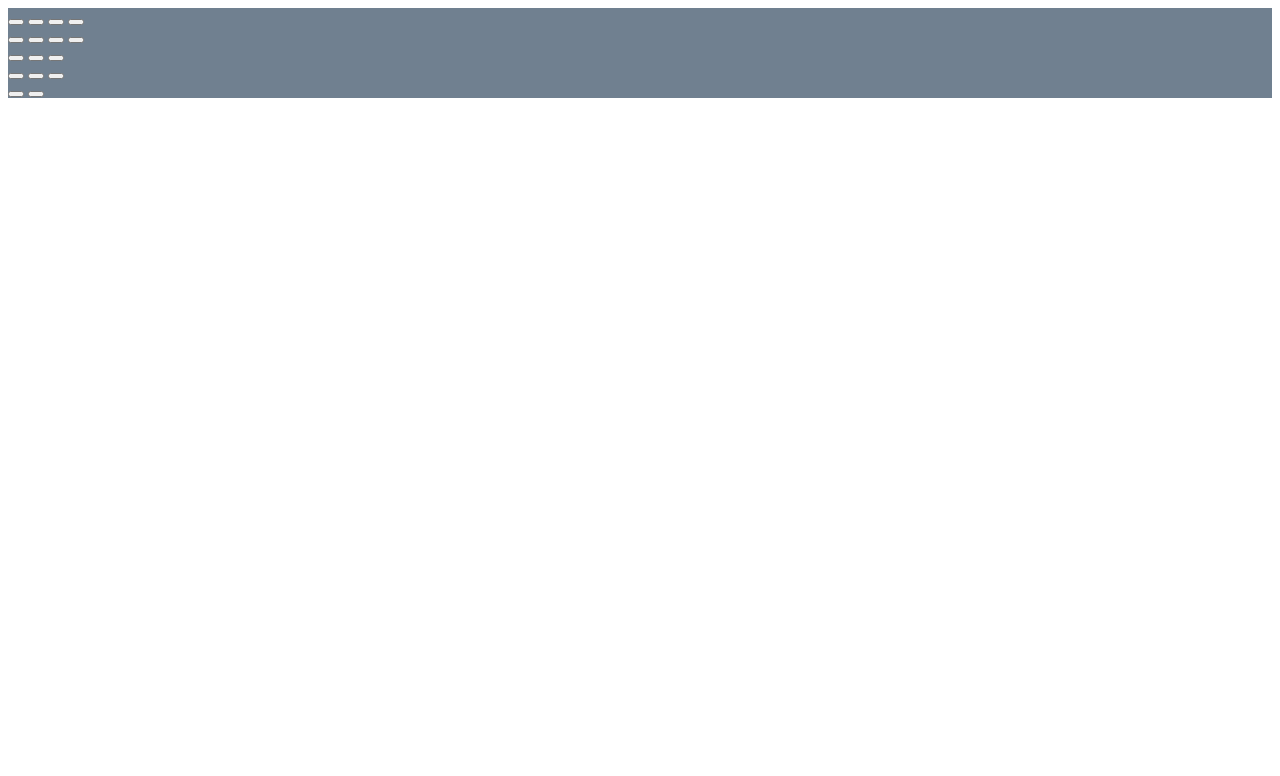
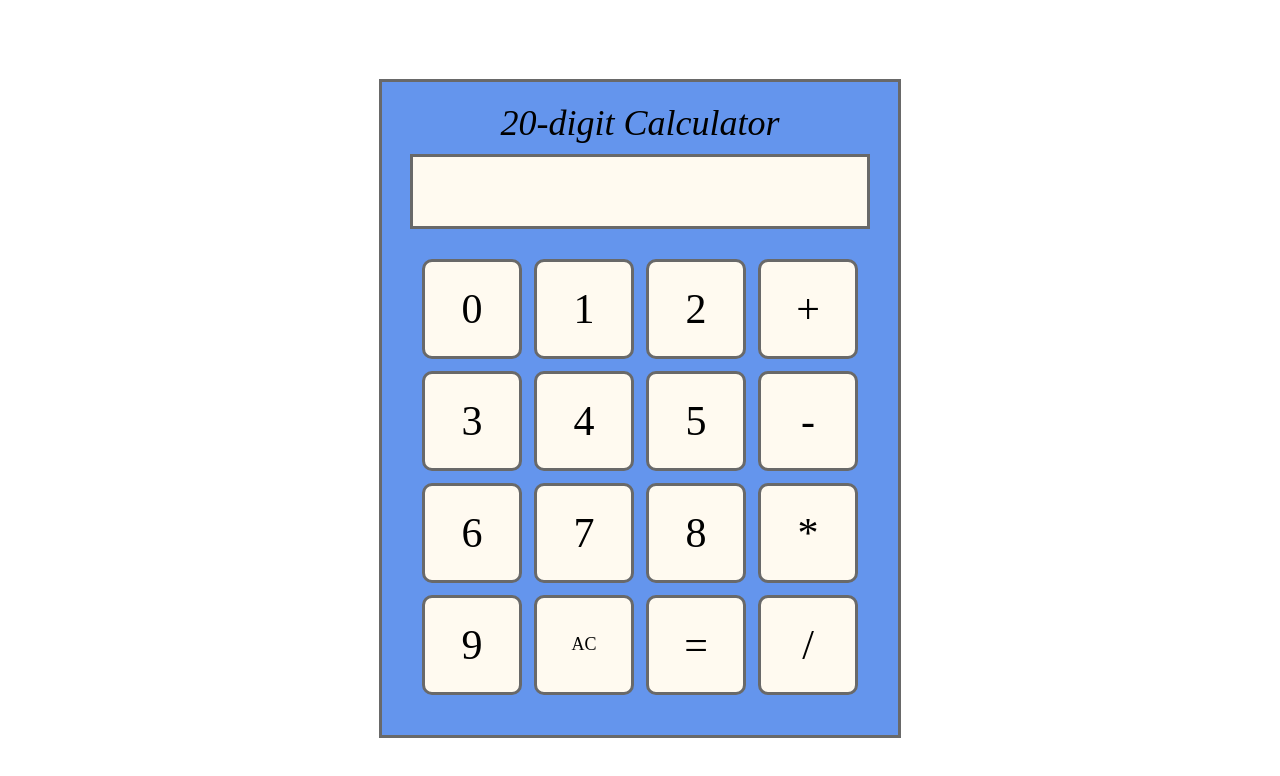
Before and after one commit to onturaa/calculator-app, a plain HTML site: page index.html in a window 1280 px wide. Drawn offline with Linux system fonts and the light colour scheme.

Commit message:
Add Final Styling, Script to Calculator, Edit html
Remove some layout divs in html file to make buttons
into gird format, standardize button size, finish
logic for calculator so everything attaches to
correct variable and shows up properly in display.

```diff
--- a/index.html
+++ b/index.html
@@ -5,43 +5,37 @@
     <meta charset="UTF-8">
     <meta name="viewport" content="width=device-width, initial-scale=1.0">
     <title>Calculator</title>
-    <link rel="stylesheet" href="styles.css">
-    <style>
-        .shell {
-            background-color: slategrey;
-        }
-    </style>
+    <link rel="stylesheet" href="style.css">
     <script src="script.js" defer></script>
 </head>
 <body>
     <div class="shell">
+        <div class="title">20-digit Calculator</div>
         <div class="display"></div>
         <div class="buttons">
-            <div id="row-pne">
-                <button class="number-btn"></button>
-                <button class="number-btn"></button>
-                <button class="number-btn"></button>
-                <button class="operator-btn"></button>
+            <div class="btn-row">
+                    <button class="number-btn">0</button>
+                    <button class="number-btn">1</button>
+                    <button class="number-btn">2</button>
+                <button class="operator-btn">+</button>
             </div>
-            <div id="row-two">
-                <button class="number-btn"></button>
-                <button class="number-btn"></button>
-                <button class="number-btn"></button>
-                <button class="operator-btn"></button>
+            <div class="btn-row">
+                    <button class="number-btn">3</button>
+                    <button class="number-btn">4</button>
+                    <button class="number-btn">5</button>
+                <button class="operator-btn">-</button>
             </div>
-            <div id="row-three">
-                <button class="number-btn"></button>
-                <button class="number-btn"></button>
-                <button class="operator-btn"></button>
+            <div class="btn-row">
+                    <button class="number-btn">6</button>
+                    <button class="number-btn">7</button>
+                    <button class="number-btn">8</button>
+                <button class="operator-btn">*</button>
             </div>
-            <div id="row-four">
-                <button class="number-btn"></button>
-                <button class="number-btn"></button>
-                <button class="operator-btn"></button>
-            </div>
-            <div id="row-five">
-                <button id="clear-btn"></button>
-                <button id="enter-btn"></button>
+            <div class="btn-row">
+                    <button class="number-btn">9</button>
+                    <button id="clear-btn">AC</button>
+                    <button id="enter-btn">=</button>
+                <button class="operator-btn">/</button>
             </div>
         </div>
     </div>
--- a/script.js
+++ b/script.js
@@ -1,33 +1,95 @@
 let number1 = '';
 let operator = '';
 let number2 = '';
+const MAX_LENGTH = 20;
 
 
 function add(a, b) {
-    return a + b;
+    return parseInt(a) + parseInt(b);
 }
 
 function subtract(a, b) {
-    return a - b;
+    return parseInt(a) - parseInt(b);
 }
 
 function multiply(a, b) {
-    return a * b;
+    return parseInt(a) * parseInt(b);
 }
 
 function divide(a, b) {
-    return a / b;
+    return parseInt(a) / parseInt(b);
 }
 
 function operate(operator, number1, number2) {
     switch (operator) {
-        case 'add':
+        case '+':
             return add(number1, number2);
-        case 'subtract':
+        case '-':
             return subtract(number1, number2);
-        case 'multiply':
+        case '*':
             return multiply(number1, number2);
-        case 'divide':
+        case '/':
             return divide(number1, number2);
     }
 }
+
+const display = document.querySelector(".display");
+
+const numBtns = document.querySelectorAll('.number-btn');
+
+numBtns.forEach(button => {
+    button.addEventListener('click', () => {
+        if (operator === '') {
+            if (number1.length < MAX_LENGTH) {
+                display.textContent += button.textContent;
+                number1 += button.textContent;
+            }
+        }
+        else {
+            if (display.textContent === operator) {
+                display.textContent = button.textContent;
+                number2 += button.textContent;
+            } else {
+                if (number2.length < MAX_LENGTH) {
+                    display.textContent += button.textContent;
+                    number2 += button.textContent;
+                }
+            }
+        }
+    });
+});
+
+const operateBtns = document.querySelectorAll(".operator-btn");
+
+operateBtns.forEach(button => {
+    button.addEventListener('click', () => {
+        if (number2 === '') {
+            if (number1 === '') {
+                number1 = '0';
+            }
+            display.textContent = button.textContent;
+            display.style.textAlign = "right";
+            operator = button.textContent;
+        }
+    });
+});
+
+const clear = document.querySelector("#clear-btn");
+
+clear.addEventListener('click', () => {
+    display.textContent = "";
+    number1 = '';
+    number2 = '';
+    operator = '';
+});
+
+const enter = document.querySelector('#enter-btn');
+
+enter.addEventListener('click', () => {
+    if (number1 !== '' && operator !== '' && number2 !== '') {
+        display.textContent = operate(operator, number1, number2);
+        number1 = display.textContent;
+        operator = '';
+        number2 = '';
+    }
+});
--- a/style.css
+++ b/style.css
@@ -0,0 +1,84 @@
+body {
+    font-size: 42px;
+    display: flex;
+    flex-direction: column;
+    justify-content: center;
+    align-items: center;
+    height: 100vh;
+    padding: 0;
+}
+
+.title {
+    text-align: center;
+    font-size: 36px;
+    font-style: oblique;
+}
+
+.shell {
+    display: flex;
+    flex-direction: column;
+    width: fit-content;
+    justify-content: center;
+    align-items: center;
+    padding: 20px;
+    gap: 10px;
+    border: 3px solid dimgrey;
+    background-color: cornflowerblue;
+}
+
+.display {
+    background-color: floralwhite;
+    padding: 10px 24px;
+    border: 3px solid dimgrey;
+    color: black;
+    box-sizing: border-box;
+    width: 460px;
+    height: 75px;
+    text-align: right;
+    overflow-x: auto;
+    white-space: nowrap;
+}
+
+button {
+    font-size: inherit;
+    font-family: inherit;
+    background-color: floralwhite;
+    border: 3px solid dimgrey;
+    border-radius: 10px;
+    padding: 10px;
+}
+
+.buttons {
+    display: flex;
+    flex-direction: column;
+    box-sizing: border-box;
+    gap: 12px;
+    padding: 20px;
+}
+
+.btn-row {
+    display: flex;
+    flex-direction: row;
+    justify-content: space-between;
+    align-items: center;
+    gap: 12px;
+}
+
+::-webkit-scrollbar {
+    width: 8px;
+    height: 8px;
+}
+
+.number-btn,
+#clear-btn,
+#enter-btn,
+.operator-btn {
+    min-height: 100px;
+    max-height: 100px;
+    min-width: 100px;
+    max-width: 100px;
+}
+
+#clear-btn {
+    font-size: 18px;
+}
```
